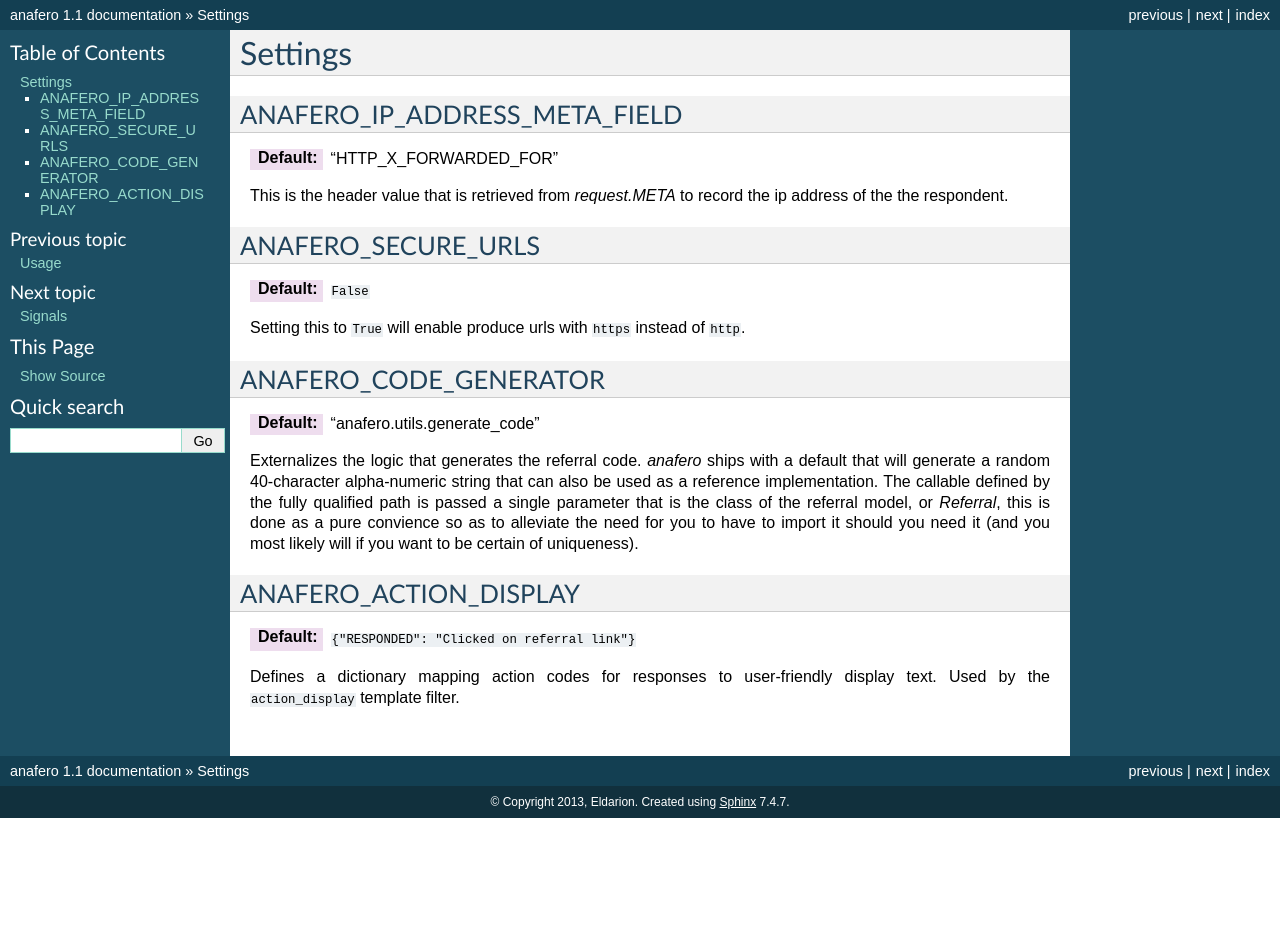
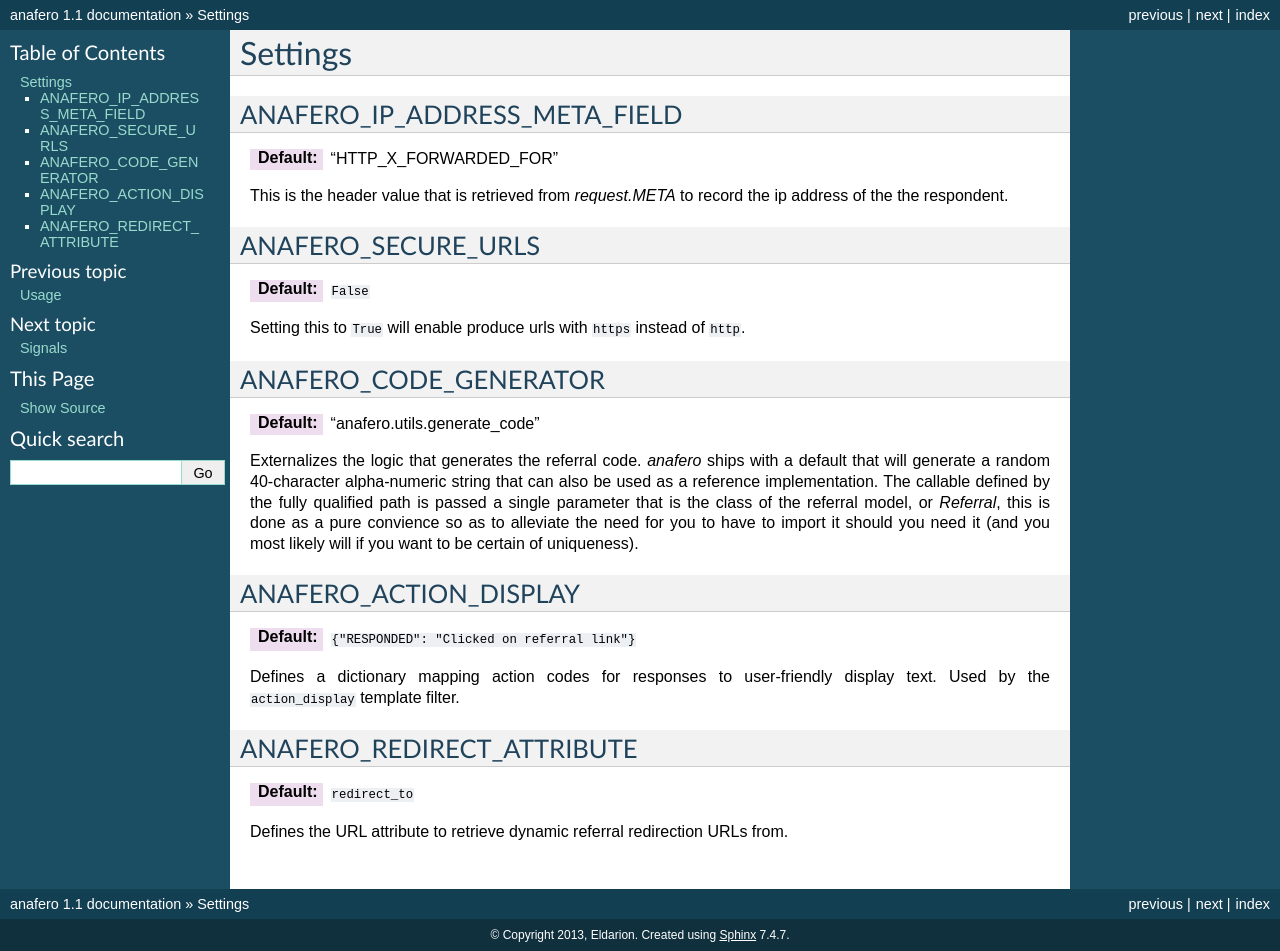
Before and after one commit to pinax/pinax-referrals, a Sphinx documentation site: the page built from docs/settings.rst, in a window 1280 px wide. Built offline with Sphinx 7.4.7, drawn with Linux system fonts in a browser that asks for light colours; before the commit the page ends 900 px from its top, so only the background shows below that.

Commit message:
Added support for passing an alternate destination URL to redirect to.

```diff
--- a/docs/settings.rst
+++ b/docs/settings.rst
@@ -45,3 +45,11 @@ ANAFERO_ACTION_DISPLAY
 
 Defines a dictionary mapping action codes for responses to user-friendly
 display text. Used by the ``action_display`` template filter.
+
+
+ANAFERO_REDIRECT_ATTRIBUTE
+^^^^^^^^^^^^^^^^^^^^^^^^^^
+
+:Default: ``redirect_to``
+
+Defines the URL attribute to retrieve dynamic referral redirection URLs from.
```
Also changed, not shown: docs/usage.rst (+7 -0 lines), 1 other file.
